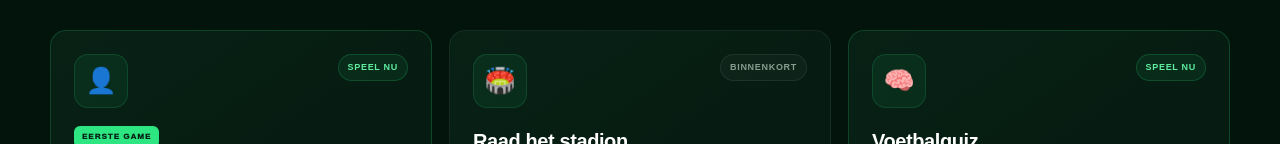
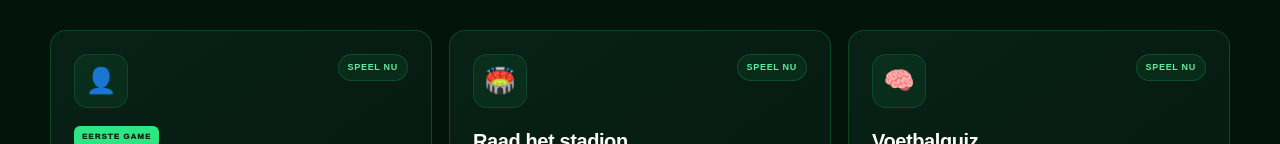
Before and after one commit to MGODamian/voetiq, a Next.js app: page /games in a window 1280 px wide. Shown: the part 612-756 px from the top of the page. Built offline with nearby package versions, Linux system fonts and the light colour scheme.

Commit message:
Update game links and statuses to available

```diff
--- a/app/games/page.tsx
+++ b/app/games/page.tsx
@@ -61,8 +61,8 @@ const copy: Record<
         title: "Raad het stadion",
         description:
           "Van wereldberoemde voetbaltempels tot lastige stadions. Weet jij welk stadion je ziet?",
-        href: "/game/raad-het-stadion",
-        status: "soon",
+        href: "/games/raad-het-stadion",
+        status: "available",
       },
       {
         id: "quiz",
@@ -88,8 +88,8 @@ const copy: Record<
         title: "Raad het voetballand",
         description:
           "Clubs, spelers en competities geven je hints. Kun jij het juiste land vinden?",
-        href: "/game/raad-het-land",
-        status: "soon",
+        href: "/games/raad-het-land",
+        status: "available",
       },
     ],
   },
@@ -124,8 +124,8 @@ const copy: Record<
         title: "Guess the stadium",
         description:
           "From famous football temples to difficult grounds. Can you identify them?",
-        href: "/game/raad-het-stadion",
-        status: "soon",
+        href: "/games/raad-het-stadion",
+        status: "available",
       },
       {
         id: "quiz",
@@ -151,8 +151,8 @@ const copy: Record<
         title: "Guess the football country",
         description:
           "Clubs, players and competitions give you clues. Find the right country.",
-        href: "/game/raad-het-land",
-        status: "soon",
+        href: "/games/raad-het-land",
+        status: "available",
       },
     ],
   },
```
